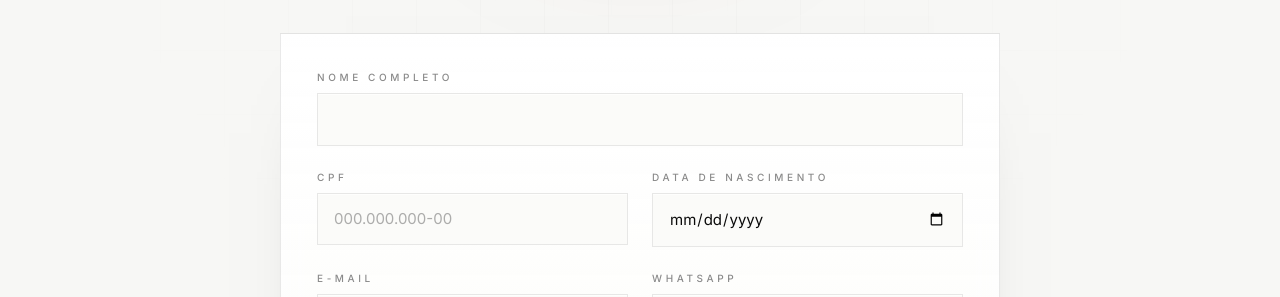
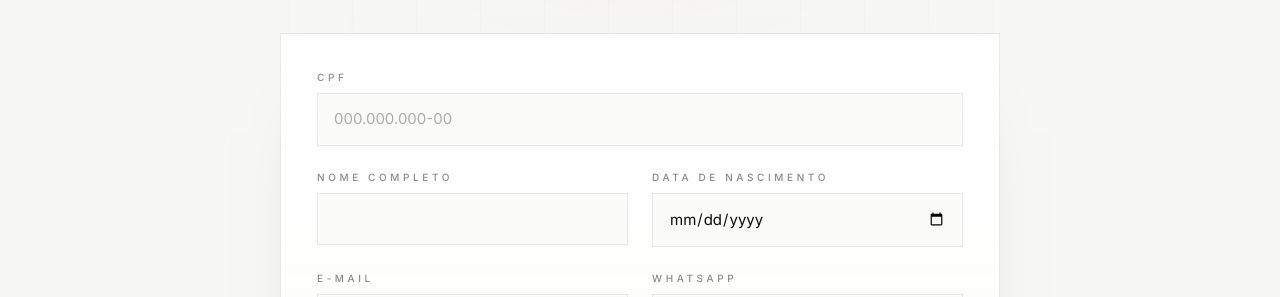
Before and after one commit to alphaultrapress/lista-de-adesao, a Next.js app in the folder frontend/: page /cadastro in a window 1280 px wide. Shown: the part 398-695 px from the top of the page. Built offline with nearby package versions, Linux system fonts and the light colour scheme; no server answers; a web font is replaced by a local one.

Commit message:
Ajusta cadastro do representante

```diff
--- a/frontend/app/cadastro/page.tsx
+++ b/frontend/app/cadastro/page.tsx
@@ -15,7 +15,6 @@ import { supabase } from "@/lib/supabase";
 import { isValidCpf, isValidPhoneBr } from "@/lib/cpf";
 import { buildTurmaSlug } from "@/lib/slugify";
 import { UFS, fetchMunicipios, Municipio } from "@/lib/ibge";
-import { CURSOS_COMUNS } from "@/lib/cursos";
 
 const SEMESTRES = ["2026.1", "2026.2", "2027.1", "2027.2", "2028.1", "2028.2"];
 
@@ -245,25 +244,24 @@ export default function CadastroPage() {
             </div>
           )}
 
-          <Input
-            label="Nome completo"
-            name="nome"
-            value={form.nome}
-            onChange={(e) => set("nome", e.target.value)}
-            error={errors.nome}
+          <CpfInput
+            value={form.cpf}
+            onChange={(v) => set("cpf", v)}
+            onResolved={(d) => {
+              if (d.nome) set("nome", d.nome);
+              if (d.data_nascimento) set("data_nascimento", d.data_nascimento);
+            }}
+            error={errors.cpf}
             required
           />
 
           <div className="grid gap-6 md:grid-cols-2">
-            <CpfInput
-              value={form.cpf}
-              onChange={(v) => set("cpf", v)}
-              onResolved={(d) => {
-                if (d.nome && !form.nome) set("nome", d.nome);
-                if (d.data_nascimento && !form.data_nascimento)
-                  set("data_nascimento", d.data_nascimento);
-              }}
-              error={errors.cpf}
+            <Input
+              label="Nome completo"
+              name="nome"
+              value={form.nome}
+              onChange={(e) => set("nome", e.target.value)}
+              error={errors.nome}
               required
             />
             <Input
@@ -297,11 +295,11 @@ export default function CadastroPage() {
             />
           </div>
 
-          <Autocomplete
+          <Input
             label="Curso de graduação"
+            name="curso"
             value={form.curso}
-            onChange={(v) => set("curso", v)}
-            options={CURSOS_COMUNS}
+            onChange={(e) => set("curso", e.target.value)}
             placeholder="Ex: Medicina"
             error={errors.curso}
             required
```
